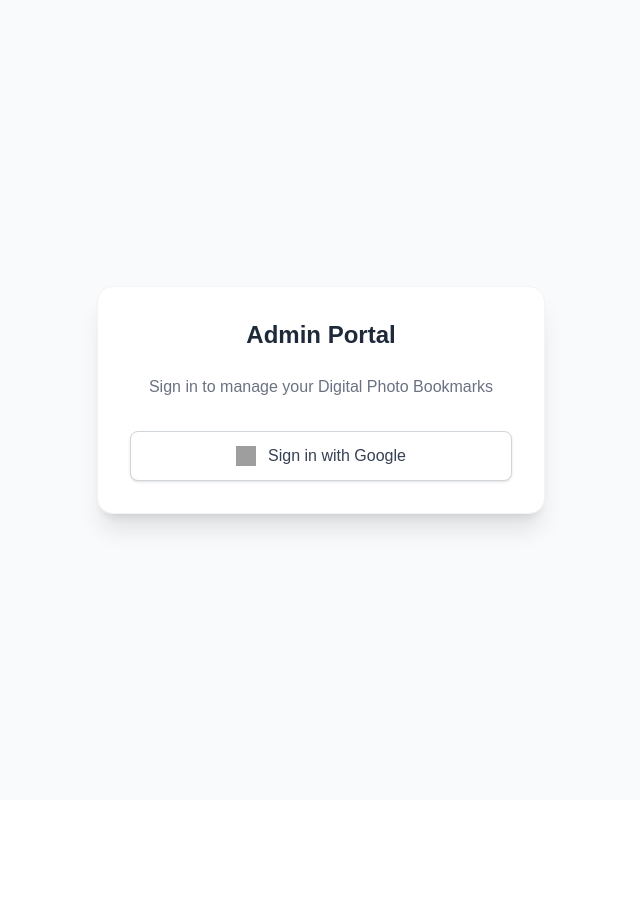
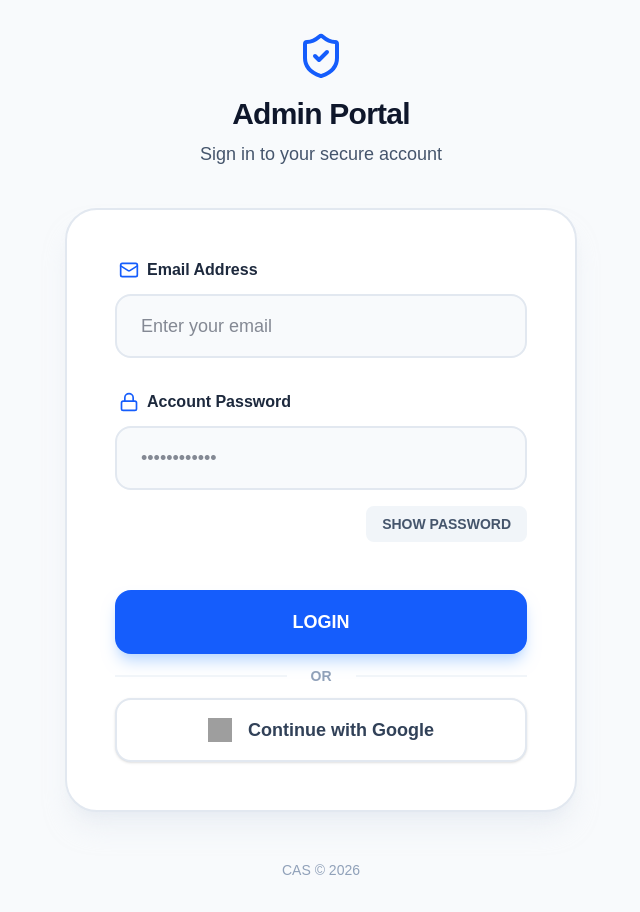
Before and after one commit to dbcas-dev/digital-photo-bookmark, a Next.js app: page /login in a window 1280 px wide. Shown: the whole page, without its empty margins (319-959 px from the left). Before the commit the page ends 800 px from the top, so only its background shows below. Built offline with nearby package versions, Linux system fonts and the light colour scheme; no server answers; grey boxes are pictures that could not be loaded.

Commit message:
Update page.tsx

```diff
--- a/app/login/page.tsx
+++ b/app/login/page.tsx
@@ -2,68 +2,150 @@
 
 import { useState } from "react";
 import { auth, googleProvider } from "@/lib/firebase";
-import { signInWithPopup, GoogleAuthProvider } from "firebase/auth";
+import { signInWithPopup, signInWithEmailAndPassword } from "firebase/auth";
 import { useRouter } from "next/navigation";
-import { Loader2 } from "lucide-react"; // This is the loading icon
+import { motion, AnimatePresence } from "framer-motion";
+import {
+  Loader2, Mail, Lock, Eye, EyeOff, ShieldCheck, AlertCircle
+} from "lucide-react";
 
 export default function LoginPage() {
   const [loading, setLoading] = useState(false);
+  const [email, setEmail] = useState("");
+  const [password, setPassword] = useState("");
+  const [showPassword, setShowPassword] = useState(false);
   const [error, setError] = useState("");
   const router = useRouter();
+
+  const handleEmailLogin = async (e: React.FormEvent) => {
+    e.preventDefault();
+    setLoading(true);
+    setError("");
+    try {
+      const result = await signInWithEmailAndPassword(auth, email, password);
+      if (result.user) router.push("/dashboard");
+    } catch (err: any) {
+      setError("Login failed. Please check your email and password.");
+    } finally {
+      setLoading(false);
+    }
+  };
 
   const handleGoogleLogin = async () => {
     setLoading(true);
     setError("");
-
     try {
-      const result = await signInWithPopup(auth, googleProvider);
-      // If successful, redirect to the dashboard
-      if (result.user) {
+      await signInWithPopup(auth, googleProvider);
       router.push("/dashboard");
-      }
     } catch (err: any) {
-      setError("Login failed. Please try again.");
-      console.error(err);
+      setError("Google sign-in was interrupted.");
     } finally {
       setLoading(false);
     }
   };
 
   return (
-    <div className="flex flex-col items-center justify-center min-h-screen bg-gray-50">
-      <div className="p-8 bg-white shadow-xl rounded-2xl w-full max-auto max-w-md border border-gray-100">
-        <h1 className="text-2xl font-bold text-center mb-6 text-gray-800">
-          Admin Portal
-        </h1>
+    <div className="min-h-screen bg-slate-50 flex items-center justify-center p-4 md:p-8">
+      <div className="w-full max-w-lg">
 
-        <p className="text-center text-gray-500 mb-8">
-          Sign in to manage your Digital Photo Bookmarks
-        </p>
+        {/* Header Section with Large Spacing */}
+        <div className="mb-10 text-center">
+          <ShieldCheck className="mx-auto text-blue-600 mb-4" size={48} />
+          <h1 className="text-3xl font-extrabold text-slate-900 tracking-tight">Admin Portal</h1>
+          <p className="text-slate-600 text-lg mt-2">Sign in to your secure account</p>
+        </div>
 
+        <div className="bg-white border-2 border-slate-200 rounded-[32px] p-8 md:p-12 shadow-xl shadow-slate-200/50">
+
+          <AnimatePresence>
             {error && (
-          <div className="bg-red-50 text-red-600 p-3 rounded-lg mb-4 text-sm text-center">
-            {error}
+              <motion.div
+                initial={{ opacity: 0, scale: 0.95 }}
+                animate={{ opacity: 1, scale: 1 }}
+                className="mb-8 p-5 bg-red-50 border-2 border-red-100 rounded-2xl flex items-center gap-4 text-red-700"
+              >
+                <AlertCircle size={24} className="shrink-0" />
+                <p className="font-bold text-base">{error}</p>
+              </motion.div>
+            )}
+          </AnimatePresence>
+
+          <form onSubmit={handleEmailLogin} className="flex flex-col gap-8">
+
+            {/* Email - Large Block Style */}
+            <div className="flex flex-col gap-3">
+              <label className="flex items-center gap-2 text-base font-bold text-slate-800 ml-1">
+                <Mail size={20} className="text-blue-600" />
+                Email Address
+              </label>
+              <input
+                type="email"
+                required
+                className="w-full h-16 px-6 bg-slate-50 border-2 border-slate-200 rounded-2xl text-lg text-slate-900 focus:bg-white focus:border-blue-600 focus:ring-8 focus:ring-blue-100 transition-all outline-none"
+                placeholder="Enter your email"
+                value={email}
+                onChange={(e) => setEmail(e.target.value)}
+              />
             </div>
-        )}
 
+            {/* Password - Clear Separation */}
+            <div className="flex flex-col gap-3">
+              <label className="flex items-center gap-2 text-base font-bold text-slate-800 ml-1">
+                <Lock size={20} className="text-blue-600" />
+                Account Password
+              </label>
+              <input
+                type={showPassword ? "text" : "password"}
+                required
+                className="w-full h-16 px-6 bg-slate-50 border-2 border-slate-200 rounded-2xl text-lg text-slate-900 focus:bg-white focus:border-blue-600 focus:ring-8 focus:ring-blue-100 transition-all outline-none"
+                placeholder="••••••••••••"
+                value={password}
+                onChange={(e) => setPassword(e.target.value)}
+              />
+              <button
+                type="button"
+                onClick={() => setShowPassword(!showPassword)}
+                className="self-end px-4 py-2 bg-slate-100 hover:bg-slate-200 rounded-lg text-sm font-bold text-slate-600 transition-colors mt-1"
+              >
+                {showPassword ? "HIDE PASSWORD" : "SHOW PASSWORD"}
+              </button>
+            </div>
+
+            {/* Main Submit - Extra Large */}
+            <button
+              type="submit"
+              disabled={loading}
+              className="w-full h-16 bg-blue-600 text-white rounded-2xl font-bold text-lg uppercase hover:bg-blue-700 active:scale-95 transition-all disabled:opacity-50 shadow-lg shadow-blue-200 mt-4 flex items-center justify-center cursor-pointer"
+            >
+              {loading ? <Loader2 className="w-8 h-8 animate-spin" /> : "Login"}
+            </button>
+          </form>
+
+          {/* Divider */}
+          <div className="flex items-center gap-6 mb-3 mt-3 my-10">
+            <div className="h-[2px] flex-1 bg-slate-100" />
+            <span className="text-slate-400 font-bold text-sm">OR</span>
+            <div className="h-[2px] flex-1 bg-slate-100" />
+          </div>
+
+          {/* Social Button - High Contrast */}
           <button
             onClick={handleGoogleLogin}
             disabled={loading}
-          className="w-full flex items-center justify-center gap-3 bg-white border border-gray-300 py-3 px-4 rounded-lg hover:bg-gray-50 transition-all disabled:opacity-50 shadow-sm"
+            className="w-full h-16 flex items-center justify-center gap-4 bg-white border-2 border-slate-200 rounded-2xl hover:bg-slate-50 hover:border-slate-400 transition-all active:scale-95 disabled:opacity-50 shadow-sm cursor-pointer"
           >
-          {loading ? (
-            <Loader2 className="w-5 h-5 animate-spin text-blue-600" />
-          ) : (
-            <>
             <img
               src="https://www.gstatic.com/firebasejs/ui/2.0.0/images/auth/google.svg"
-                alt="Google"
-                className="w-5 h-5"
+              alt=""
+              className="w-6 h-6"
             />
-              <span className="font-medium text-gray-700">Sign in with Google</span>
-            </>
-          )}
+            <span className="font-bold text-slate-700 text-lg">Continue with Google</span>
           </button>
+        </div>
+
+        <p className="mt-12 text-center text-slate-400 font-medium text-sm">
+          CAS © 2026
+        </p>
       </div>
     </div>
   );
```
Lines whose indentation alone changed are shown as unchanged.
